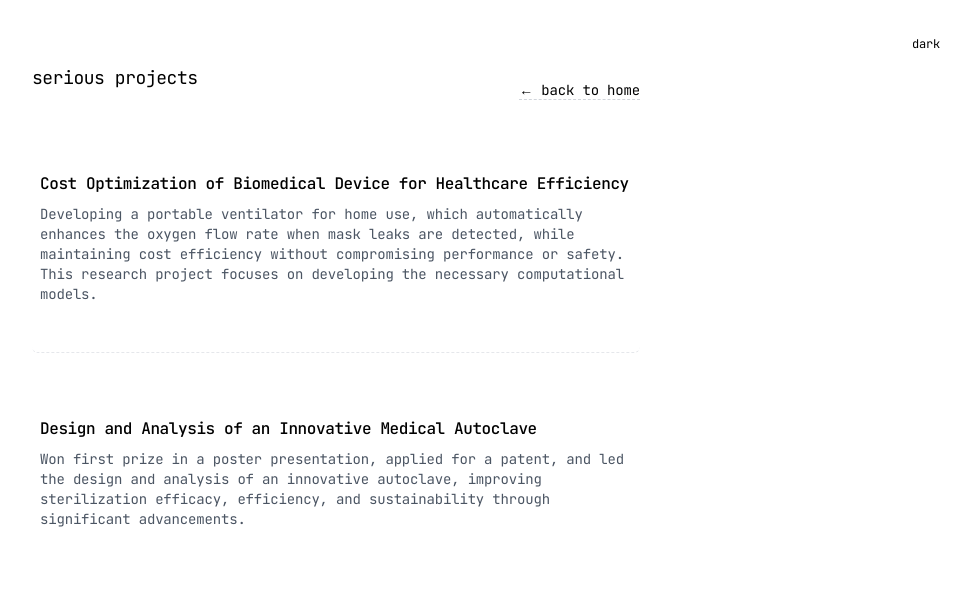
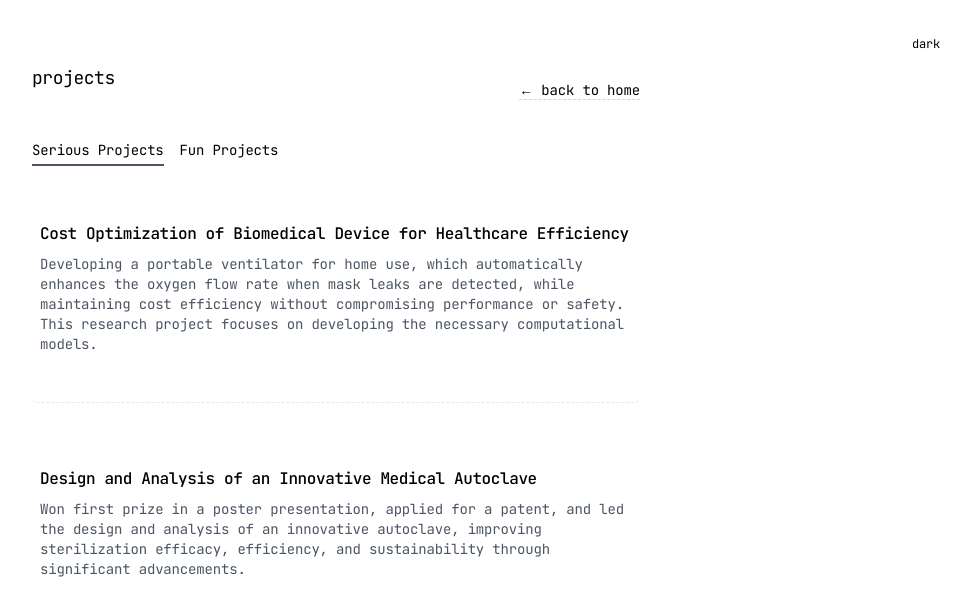
Before and after one commit to ommsadul/ommsadul.github.io, a Next.js app: page /projects in a window 1280 px wide. Shown: the top 616 px of the page, without its empty margins (304-1274 px from the left). Built offline with nearby package versions, Linux system fonts and the light colour scheme.

Commit message:
feat: implement section tabs for awards, blogs, and projects; enhance content visibility and user interaction

```diff
--- a/src/app/awards/page.tsx
+++ b/src/app/awards/page.tsx
@@ -25,14 +25,22 @@ export default function Awards() {
           <Link href="/" className="text-sm">← back to home</Link>
         </motion.div>
       </div>
-
-      <Section index={0}>
+        <Section index={0}>
         <div className="highlight">
           <p>
             <strong>Johns Hopkins University Fellowship</strong> - Awarded a full scholarship to conduct research throughout my senior year.
           </p>
         </div>
       </Section>
+
+      <motion.div
+        className="mt-6 text-sm text-gray-500 dark:text-gray-400"
+        initial={{ opacity: 0 }}
+        animate={{ opacity: 1 }}
+        transition={{ duration: 0.3, delay: 0.2 }}
+      >
+        <p className="italic text-center">More awards coming soon...</p>
+      </motion.div>
     </>
   );
 }
--- a/src/app/mlblogs/page.tsx
+++ b/src/app/mlblogs/page.tsx
@@ -2,8 +2,11 @@
 
 import { motion } from 'framer-motion';
 import Link from 'next/link';
+import { useState } from 'react';
 
 export default function MLBlogsPage() {
+  const [activeSection, setActiveSection] = useState('guide');
+
   return (
     <>
       <div className="flex justify-between items-center mb-6">
@@ -13,7 +16,7 @@ export default function MLBlogsPage() {
           animate={{ opacity: 1 }}
           transition={{ duration: 0.3 }}
         >
-          guide blogs
+          blogs
         </motion.h1>
 
         <motion.div
@@ -24,7 +27,40 @@ export default function MLBlogsPage() {
           <Link href="/" className="text-sm">← back to home</Link>
         </motion.div>
       </div>
-        <div className="space-y-8">        {/* Blog 1 */}
+
+      {/* Section Tabs */}
+      <motion.div
+        className="flex space-x-4 mb-6"
+        initial={{ opacity: 0 }}
+        animate={{ opacity: 1 }}
+        transition={{ duration: 0.3, delay: 0.1 }}
+      >
+        <button
+          onClick={() => setActiveSection('guide')}
+          className={`text-sm pb-1 border-b-2 ${
+            activeSection === 'guide'
+              ? 'border-gray-600 dark:border-gray-300'
+              : 'border-transparent hover:border-gray-300 dark:hover:border-gray-700'
+          }`}
+        >
+          Guide Blogs
+        </button>
+        <button
+          onClick={() => setActiveSection('technical')}
+          className={`text-sm pb-1 border-b-2 ${
+            activeSection === 'technical'
+              ? 'border-gray-600 dark:border-gray-300'
+              : 'border-transparent hover:border-gray-300 dark:hover:border-gray-700'
+          }`}
+        >
+          Technical Blogs
+        </button>
+      </motion.div>
+
+      {/* Guide Blogs Section */}
+      {activeSection === 'guide' && (
+        <div className="space-y-8">
+          {/* Blog 1 */}
           <motion.article
             className="pb-8 rounded-md p-2 transition-colors duration-200 hover:bg-gray-100 dark:hover:bg-gray-900"
             initial={{ opacity: 0 }}
@@ -39,7 +75,22 @@ export default function MLBlogsPage() {
             <Link href="https://medium.com/@omssadul" className="text-sm border-b border-dashed border-gray-300 dark:border-gray-700">
               read more →
             </Link>
-        </motion.article>      </div>
+          </motion.article>
+        </div>
+      )}      {/* Technical Blogs Section */}
+      {activeSection === 'technical' && (
+        <motion.div
+          className="py-12 rounded-md text-center"
+          initial={{ opacity: 0 }}
+          animate={{ opacity: 1 }}
+          transition={{ duration: 0.3 }}
+        >
+          <h2 className="text-xl font-medium mb-4">Coming Soon</h2>
+          <p className="text-gray-600 dark:text-gray-300">
+            Technical blogs section is currently under development. Check back later!
+          </p>
+        </motion.div>
+      )}
     </>
   );
 }
--- a/src/app/projects/page.tsx
+++ b/src/app/projects/page.tsx
@@ -2,8 +2,11 @@
 
 import { motion } from 'framer-motion';
 import Link from 'next/link';
+import { useState } from 'react';
 
 export default function ProjectsPage() {
+  const [activeSection, setActiveSection] = useState('serious');
+
   return (
     <>
       <div className="flex justify-between items-center mb-6">
@@ -13,7 +16,7 @@ export default function ProjectsPage() {
           animate={{ opacity: 1 }}
           transition={{ duration: 0.3 }}
         >
-          serious projects
+          projects
         </motion.h1>
 
         <motion.div
@@ -24,7 +27,41 @@ export default function ProjectsPage() {
           <Link href="/" className="text-sm">← back to home</Link>
         </motion.div>
       </div>
-        <div className="space-y-8">        {/* Project 1 */}        <motion.div
+
+      {/* Section Tabs */}
+      <motion.div
+        className="flex space-x-4 mb-6"
+        initial={{ opacity: 0 }}
+        animate={{ opacity: 1 }}
+        transition={{ duration: 0.3, delay: 0.1 }}
+      >
+        <button
+          onClick={() => setActiveSection('serious')}
+          className={`text-sm pb-1 border-b-2 ${
+            activeSection === 'serious'
+              ? 'border-gray-600 dark:border-gray-300'
+              : 'border-transparent hover:border-gray-300 dark:hover:border-gray-700'
+          }`}
+        >
+          Serious Projects
+        </button>
+        <button
+          onClick={() => setActiveSection('fun')}
+          className={`text-sm pb-1 border-b-2 ${
+            activeSection === 'fun'
+              ? 'border-gray-600 dark:border-gray-300'
+              : 'border-transparent hover:border-gray-300 dark:hover:border-gray-700'
+          }`}
+        >
+          Fun Projects
+        </button>
+      </motion.div>
+
+      {/* Serious Projects Section */}
+      {activeSection === 'serious' && (
+        <div className="space-y-8">
+          {/* Project 1 */}
+          <motion.div
             className="border-b border-dashed border-gray-200 dark:border-gray-800 pb-8 rounded-md p-2 transition-colors duration-200 hover:bg-gray-100 dark:hover:bg-gray-900"
             initial={{ opacity: 0 }}
             animate={{ opacity: 1 }}
@@ -35,7 +72,10 @@ export default function ProjectsPage() {
             Developing a portable ventilator for home use, which automatically enhances the oxygen flow rate when mask leaks are detected,
             while maintaining cost efficiency without compromising performance or safety. This research project focuses on developing the
             necessary computational models.
-          </p>        </motion.div>        {/* Project 2 */}
+            </p>
+          </motion.div>
+
+          {/* Project 2 */}
           <motion.div
             className="pb-8 rounded-md p-2 transition-colors duration-200 hover:bg-gray-100 dark:hover:bg-gray-900"
             initial={{ opacity: 0 }}
@@ -47,7 +87,24 @@ export default function ProjectsPage() {
             Won first prize in a poster presentation, applied for a patent, and led the design and analysis of an innovative autoclave, improving
             sterilization efficacy, efficiency, and sustainability through significant advancements.
             </p>
-        </motion.div>      </div>
+          </motion.div>
+        </div>
+      )}
+
+      {/* Fun Projects Section */}
+      {activeSection === 'fun' && (
+        <motion.div
+          className="py-12 rounded-md text-center"
+          initial={{ opacity: 0 }}
+          animate={{ opacity: 1 }}
+          transition={{ duration: 0.3 }}
+        >
+          <h2 className="text-xl font-medium mb-4">Coming Soon</h2>
+          <p className="text-gray-600 dark:text-gray-300">
+            Fun projects section is currently under development. Check back later!
+          </p>
+        </motion.div>
+      )}
     </>
   );
 }
```
Lines whose indentation alone changed are shown as unchanged.
